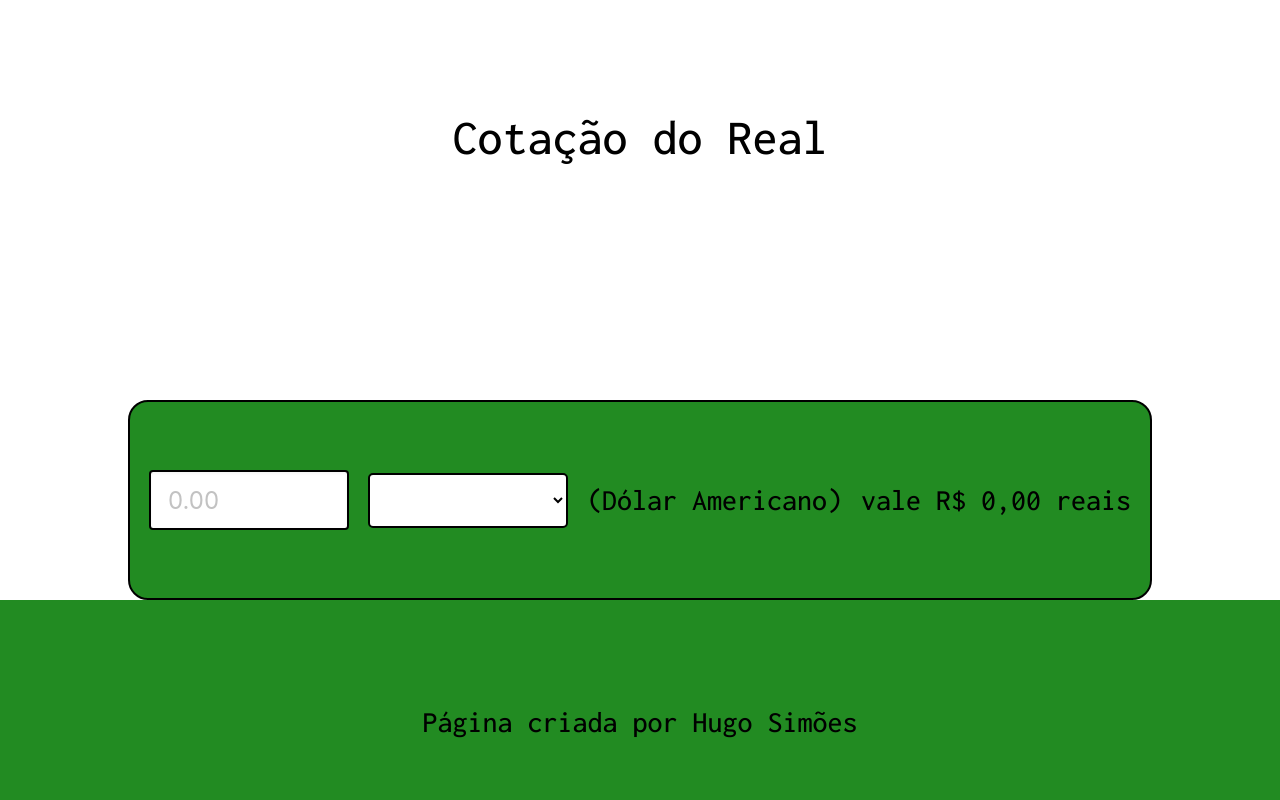
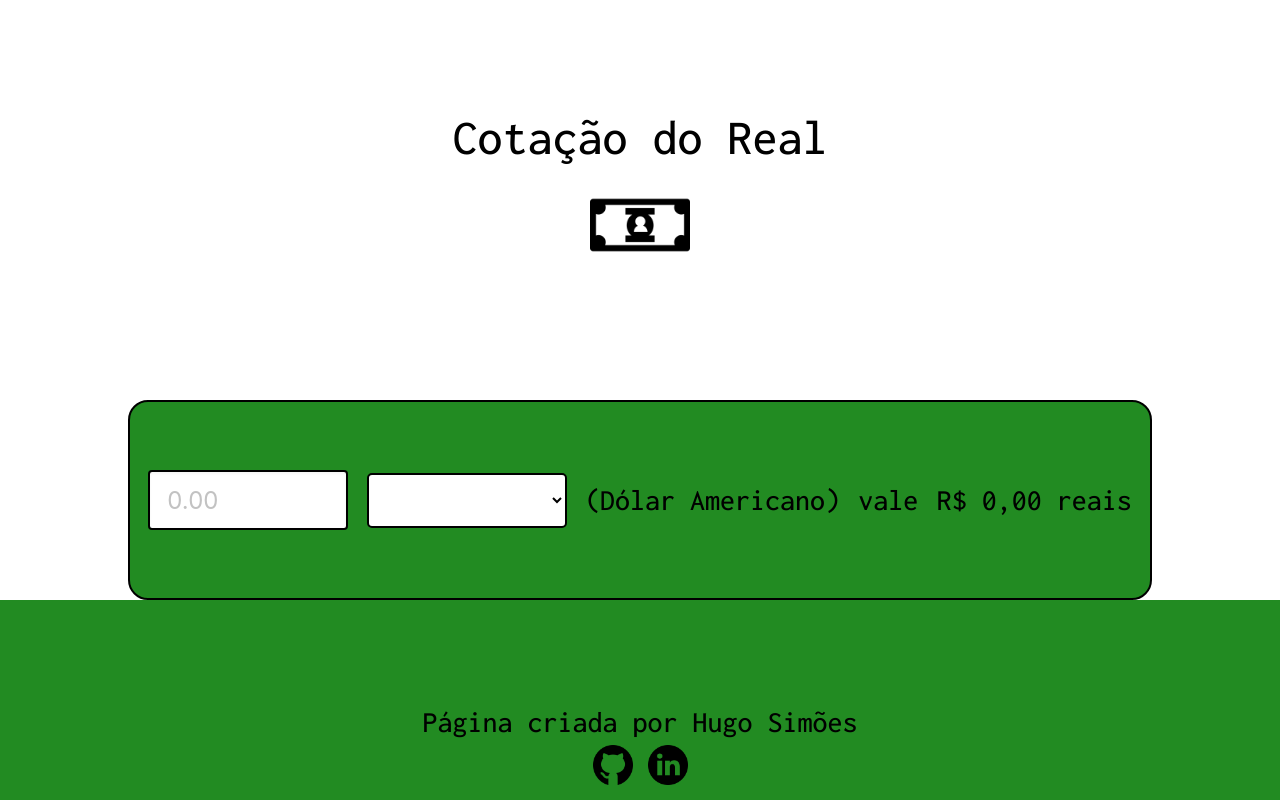
Before and after one commit to hugolfsimoes/cotacao-do-dia, a website: page index.html in a window 1280 px wide. Drawn offline with nearby package versions, Linux system fonts and the light colour scheme; no server answers.

Commit message:
colocando imagem inicial

```diff
--- a/index.html
+++ b/index.html
@@ -16,6 +16,7 @@
 <body>
   <header>
     <h1>Cotação do Real</h1>
+    <img src="images/dinheiro.png" id="money">
   </header>
 
   <main>
@@ -23,20 +24,21 @@
           <label for="initial-input">
             <input id="initial-input" class="input is-large" type="number" placeholder="0.00" min="0">
           </label>
-            <label for="initial-currency">
-              <select id="initial-currency"></select>
+          <label for="initial-currency">
+            <select id="initial-currency"></select>
+          </label>
 
-            </label>
+          <p id="currency-name">(Dólar Americano)</p>
 
-            <p id="currency-name">(Dólar Americano)</p>
-
-          <p id="total">vale R$ 0,00 reais</p>
+          <p>vale</p>
+          <p id="total">R$ 0,00 reais</p>
         </form>
 
   </main>
   <footer>
         <p id="creator-name">Página criada por Hugo Simões</p>
-      </p>
+        <a href="https://github.com/hugolfsimoes" target="_blank"><img src="images/github.png" id="github"></a>
+        <a href="https://www.linkedin.com/in/hugo-simoes-ti/" target="_blank"><img src="images/linkedin.png"id="linkedin" ></a>
   </footer>
 
 </body>
--- a/script.js
+++ b/script.js
@@ -39,7 +39,7 @@ function calculateConvert(currencies) {
   const currencyApiSelected = currencies.find((currency) => currency.code === valueSelected);
   currencyName.innerHTML = `(${currencyApiSelected.name.split('/')[0]})`
   const totalResult = (Number(currencyApiSelected.ask) * Number(valueInput)).toFixed(2);
-  totalValue.innerHTML = `vale R$ ${totalResult} reais`
+  totalValue.innerHTML = `R$ ${totalResult} reais`
 }
 
 initialInput.addEventListener("keydown", updateApi);
--- a/style.css
+++ b/style.css
@@ -14,6 +14,10 @@ header {
 h1 {
   margin-top: 100px;
   font-size: 50px;
+}
+
+#money {
+width: 100px;
 }
 
 
@@ -65,3 +69,11 @@ footer {
 #creator-name {
   margin-top: 100px;
 }
+
+#github {
+  width: 40px;
+}
+
+#linkedin {
+  width: 40px;
+}
```
Also changed, not shown: images/dinheiro.jpg (deleted), images/dinheiro.png (added), images/github.png (added), images/linkedin.png (added).
